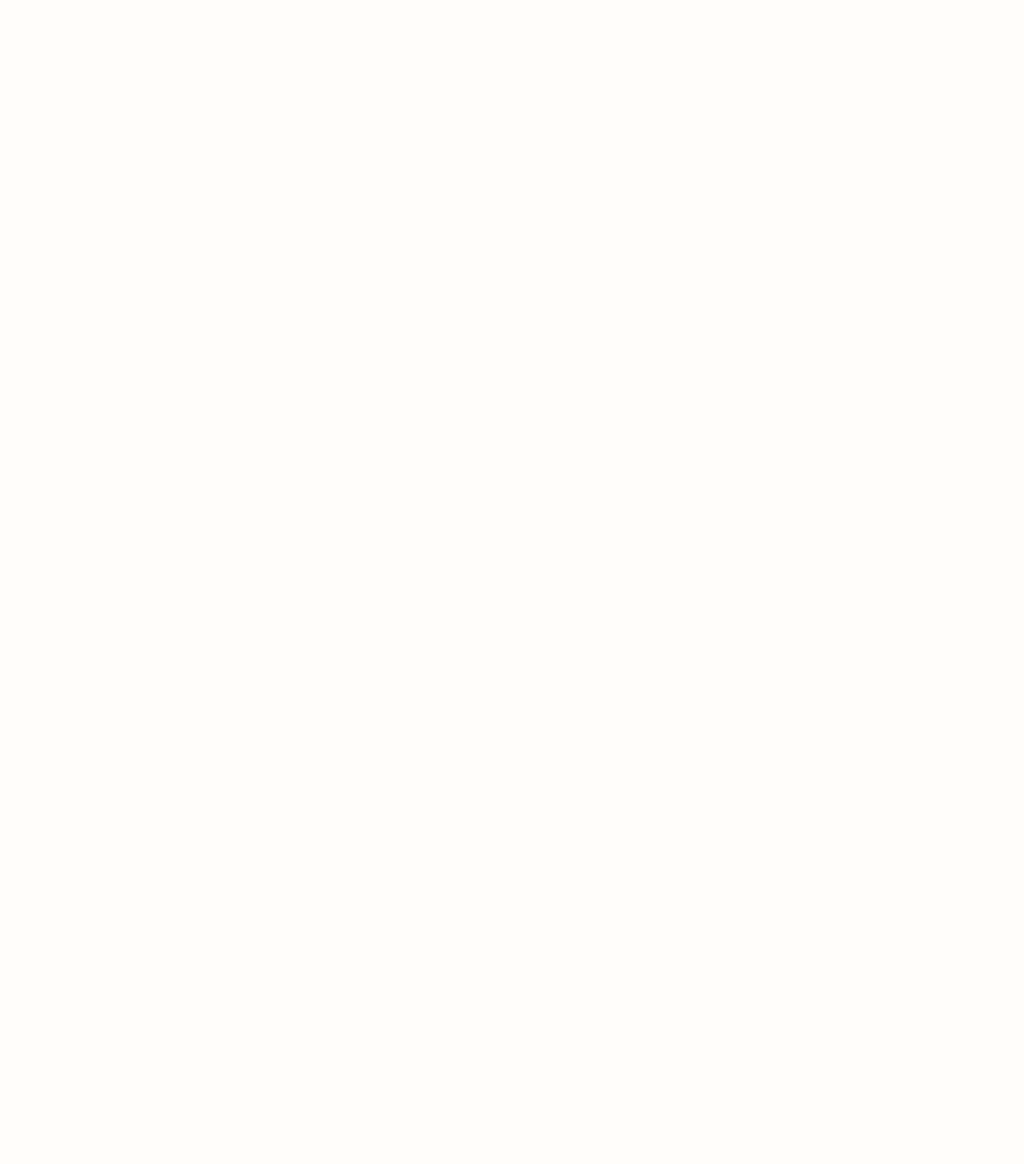
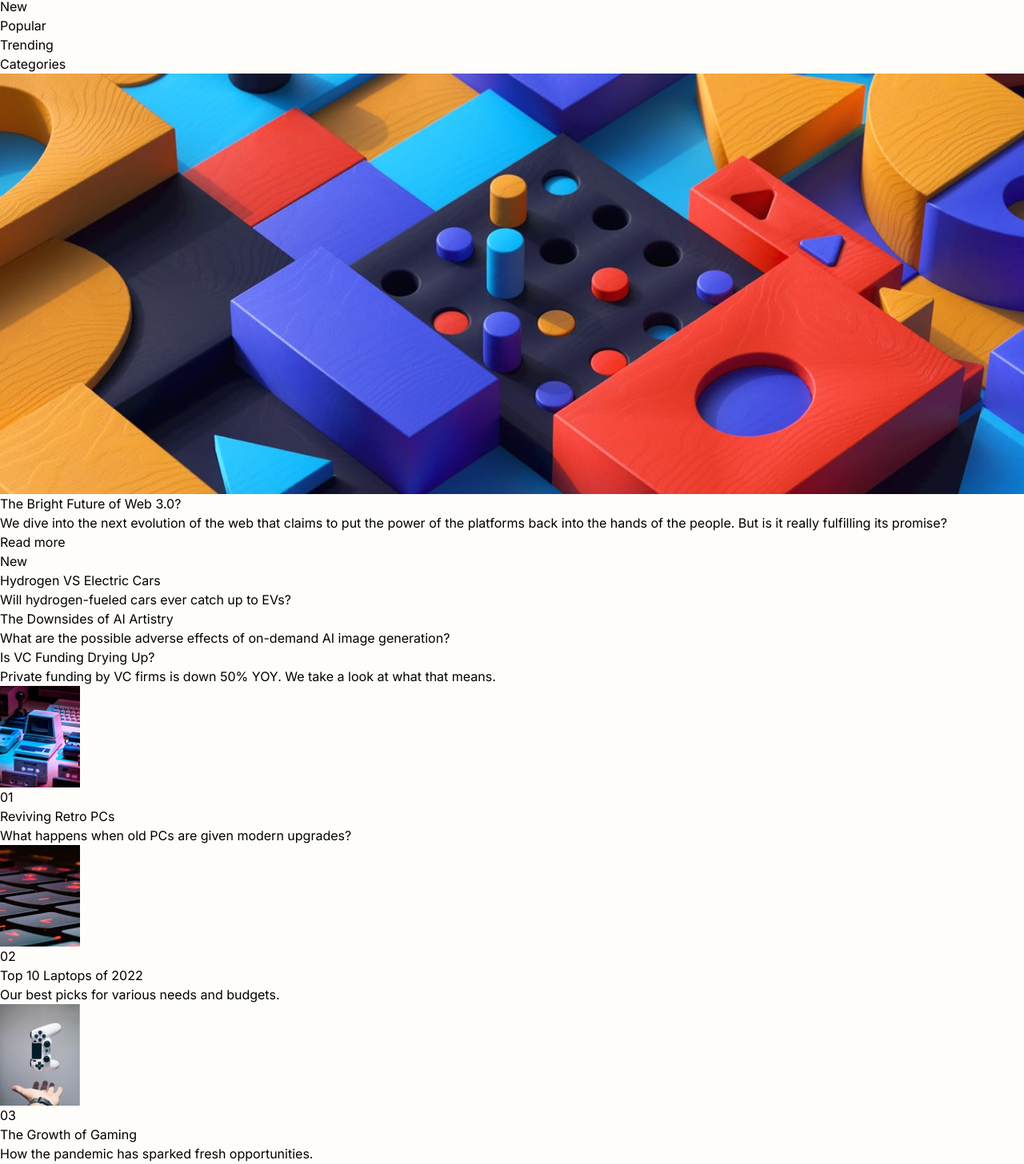
Before and after one commit to abizmo/news-homepage, a Next.js app: page / in a window 1280 px wide. Shown: the part 202-1658 px from the top of the page at 80% size. Before the commit the page ends 800 px from the top, so only its background shows below. Built offline with nearby package versions, Linux system fonts and the light colour scheme.

Commit message:
Initial structure

```diff
--- a/src/pages/index.tsx
+++ b/src/pages/index.tsx
@@ -1,5 +1,6 @@
 import { type NextPage } from "next";
 import Head from "next/head";
+import Image from "next/image";
 
 const Home: NextPage = () => {
   return (
@@ -7,8 +8,146 @@ const Home: NextPage = () => {
       <Head>
         <title>News Homepage</title>
       </Head>
+      <header>
+        <div>
+          <a href="#">
+            <svg className="icon">
+              <use xlinkHref="/images/logo.svg#logo"></use>
+            </svg>
+          </a>
+          <button>Menu</button>
+          <nav>
+            <ul>
+              <li>
+                <a href="#">Home</a>
+              </li>
+              <li>
+                <a href="#">New</a>
+              </li>
+              <li>
+                <a href="#">Popular</a>
+              </li>
+              <li>
+                <a href="#">Trending</a>
+              </li>
+              <li>
+                <a href="#">Categories</a>
+              </li>
+            </ul>
+          </nav>
+        </div>
+      </header>
       <main>
-        <h1>News Homepage</h1>
+        <div>
+          <section id="hero">
+            <picture>
+              <source
+                srcSet="/images/image-web-3-desktop.jpg"
+                media="(min-width: 70em)"
+              />
+              <img src="/images/image-web-3-mobile.jpg" alt="Hero Image" />
+            </picture>
+            <h1>The Bright Future of Web 3.0?</h1>
+            <div>
+              <p>
+                We dive into the next evolution of the web that claims to put
+                the power of the platforms back into the hands of the people.
+                But is it really fulfilling its promise?
+              </p>
+              <button>Read more</button>
+            </div>
+          </section>
+          <section>
+            <h2>New</h2>
+            <ul>
+              <li>
+                <div>
+                  <a href="#">
+                    <h3>Hydrogen VS Electric Cars</h3>
+                  </a>
+                  <p>Will hydrogen-fueled cars ever catch up to EVs?</p>
+                </div>
+              </li>
+              <li>
+                <div>
+                  <a href="#">
+                    <h3>The Downsides of AI Artistry</h3>
+                  </a>
+                  <p>
+                    What are the possible adverse effects of on-demand AI image
+                    generation?
+                  </p>
+                </div>
+              </li>
+              <li>
+                <div>
+                  <a href="#">
+                    <h3>Is VC Funding Drying Up?</h3>
+                  </a>
+                  <p>
+                    Private funding by VC firms is down 50% YOY. We take a look
+                    at what that means.
+                  </p>
+                </div>
+              </li>
+            </ul>
+          </section>
+        </div>
+        <section>
+          <ul>
+            <li>
+              <div>
+                <Image
+                  src="/images/image-retro-pcs.jpg"
+                  alt="small computer"
+                  width={100}
+                  height={128}
+                />
+                <div>
+                  <h2>01</h2>
+                  <a href="#">
+                    <h3>Reviving Retro PCs</h3>
+                  </a>
+                  <p>What happens when old PCs are given modern upgrades?</p>
+                </div>
+              </div>
+            </li>
+            <li>
+              <div>
+                <Image
+                  src="/images/image-top-laptops.jpg"
+                  alt="laptop keys"
+                  width={100}
+                  height={128}
+                />
+                <div>
+                  <h2>02</h2>
+                  <a href="#">
+                    <h3>Top 10 Laptops of 2022</h3>
+                  </a>
+                  <p>Our best picks for various needs and budgets.</p>
+                </div>
+              </div>
+            </li>
+            <li>
+              <div>
+                <Image
+                  src="/images/image-gaming-growth.jpg"
+                  alt="dualshock"
+                  width={100}
+                  height={128}
+                />
+                <div>
+                  <h2>03</h2>
+                  <a href="#">
+                    <h3>The Growth of Gaming</h3>
+                  </a>
+                  <p>How the pandemic has sparked fresh opportunities.</p>
+                </div>
+              </div>
+            </li>
+          </ul>
+        </section>
       </main>
       <footer className="attribution">
         Challenge by{" "}
@@ -19,7 +158,7 @@ const Home: NextPage = () => {
         >
           Frontend Mentor
         </a>
-        . Coded by <a href="#">Your Name Here</a>.
+        . Coded by <a href="https://www.abizmo.dev">Abián Izquierdo</a>.
       </footer>
     </>
   );
```
Also changed, not shown: challenge/index.html (deleted, +0 -60 lines), public/images/logo.svg.
